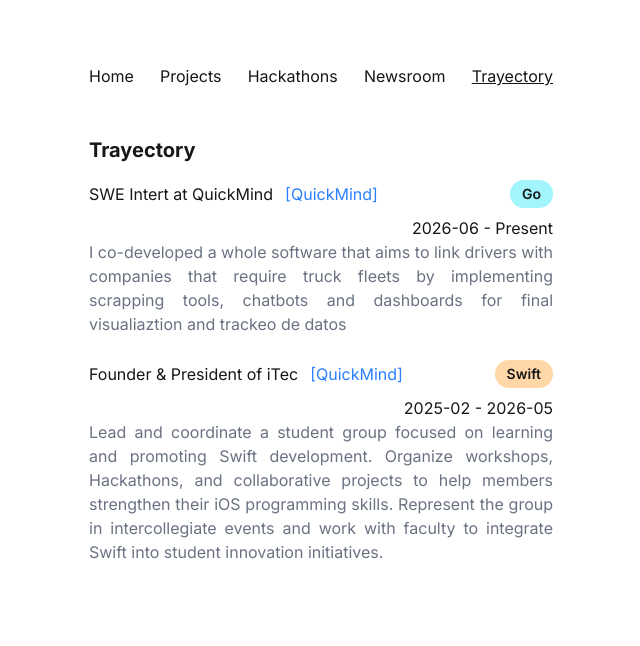
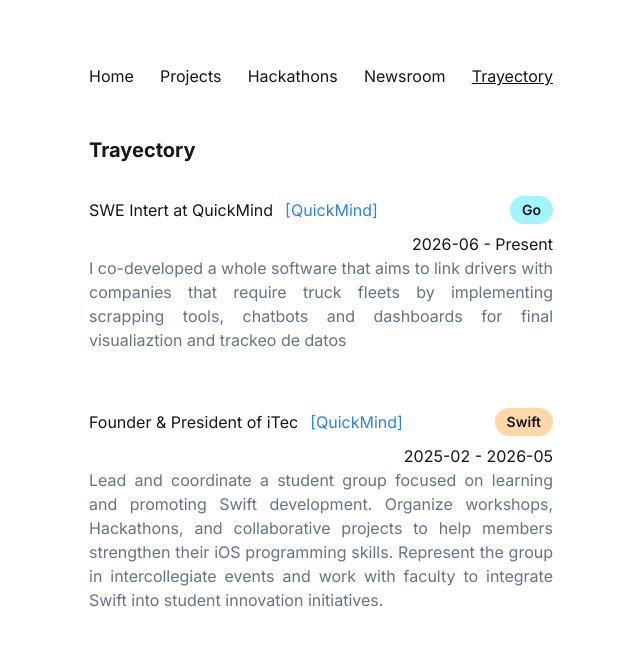
Before and after one commit to urnice1111/my-portfolio, a Next.js app: page /trayectory in a window 1280 px wide. Shown: the top 646 px of the page, without its empty margins (319-959 px from the left). Built offline with nearby package versions, Linux system fonts and the light colour scheme.

Commit message:
bug fixed for gap

```diff
--- a/app/trayectory/page.tsx
+++ b/app/trayectory/page.tsx
@@ -17,7 +17,7 @@ export default async function Trayectory(){
         <div>
             <h1 className="text-left font-bold text-xl">Trayectory</h1>
             {trayectory.map((job) => (
-                <div key={job.title} className="py-2">
+                <div key={job.title} className="py-6">
                     <div className="flex justify-between items-center py-2">
                         <div className="flex items-start gap-3">
                             <h1>{job.title}</h1>
```
